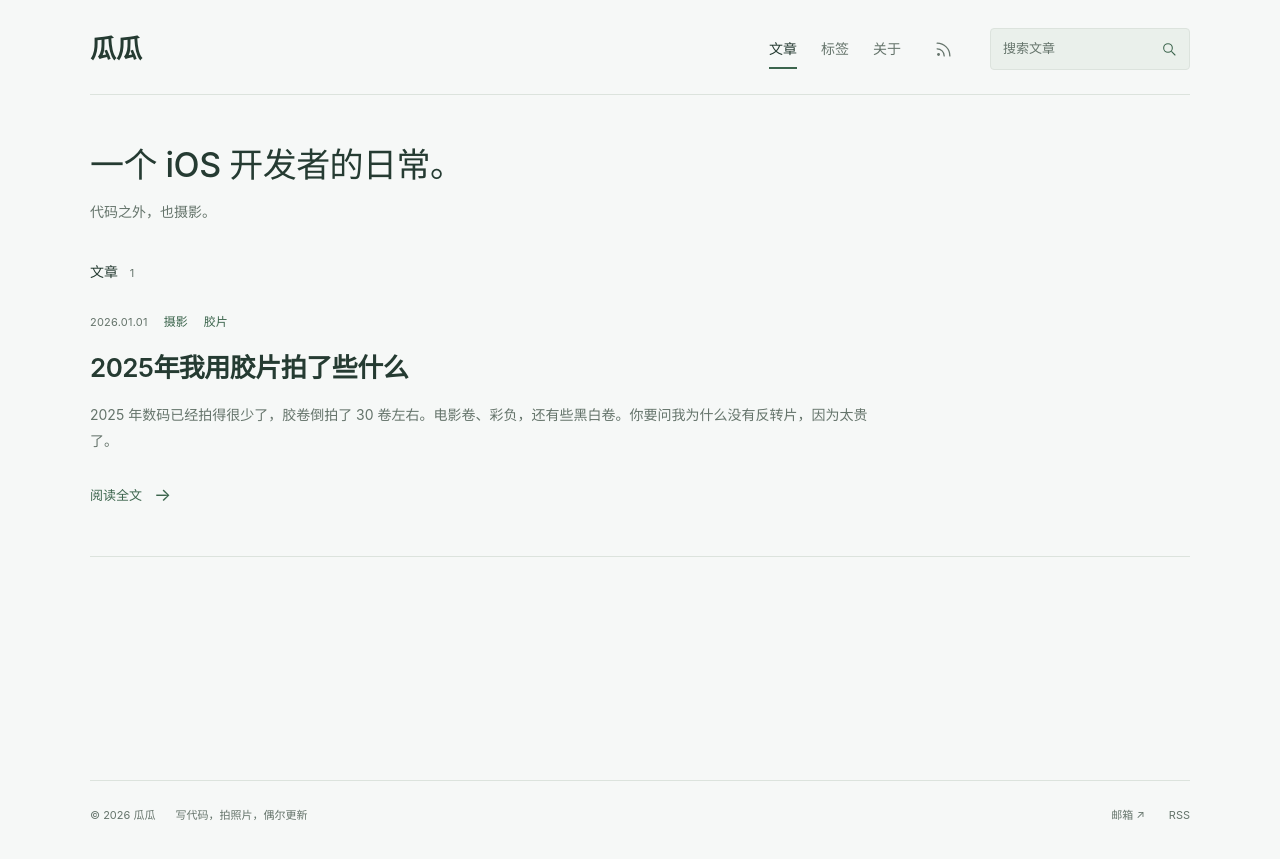
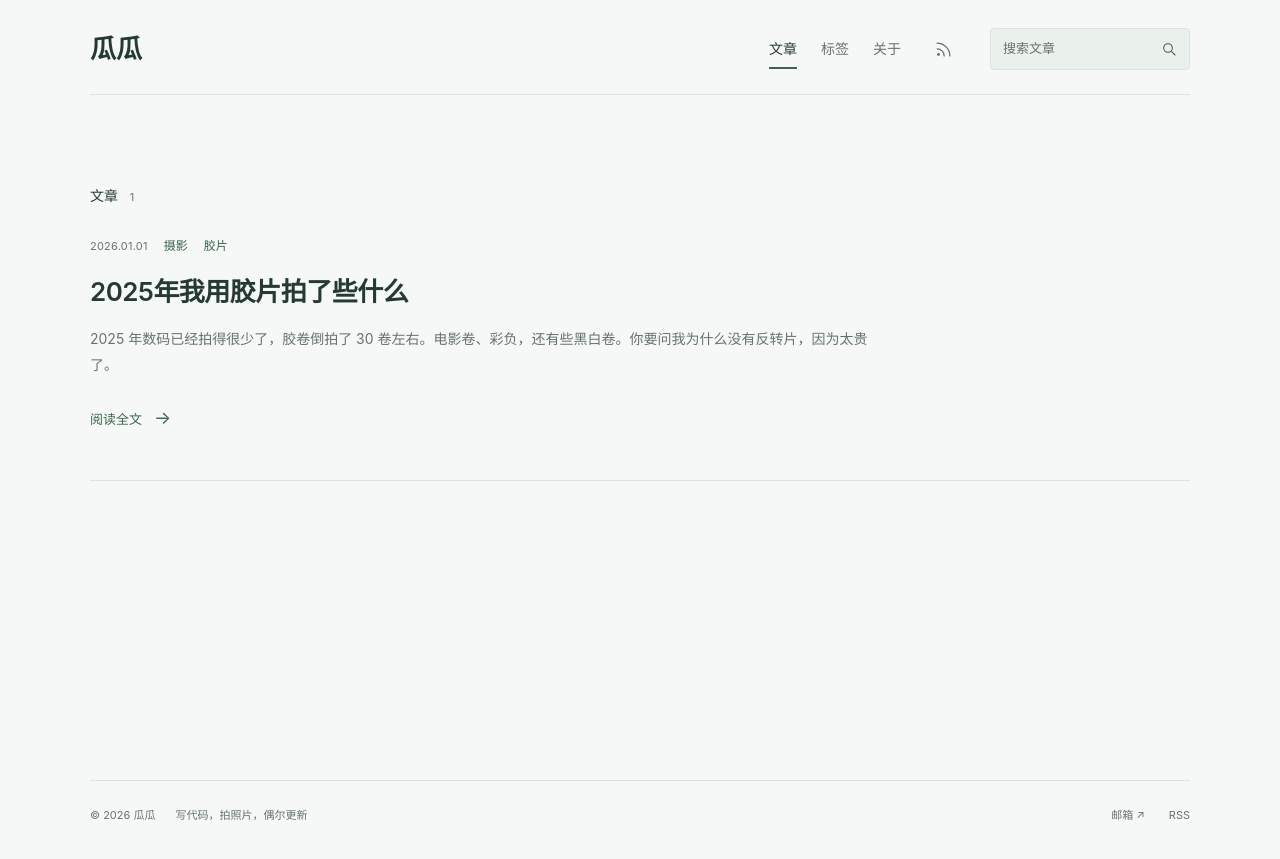
Before and after one commit to saltcoffee/saltcoffee.github.io, a Jekyll site: the page built from index.html, in a window 1280 px wide. Shown: the top 859 px of the page. Built offline with Jekyll 4.4.1, drawn with Linux system fonts in a browser that asks for light colours.

Commit message:
feat: home

```diff
--- a/index.html
+++ b/index.html
@@ -4,8 +4,7 @@ layout: default
 {% include articles.html %}
 <div class="shell home">
   <section class="home-intro" aria-labelledby="home-title">
-    <h1 id="home-title">一个 iOS 开发者的日常。</h1>
-    <p class="intro-description">代码之外，也摄影。</p>
+    <p class="intro-description"></p>
   </section>
 
   <section class="writing" id="writing" aria-labelledby="writing-title" data-article-index>
```
Also changed, not shown: pwa/manifest.json.
